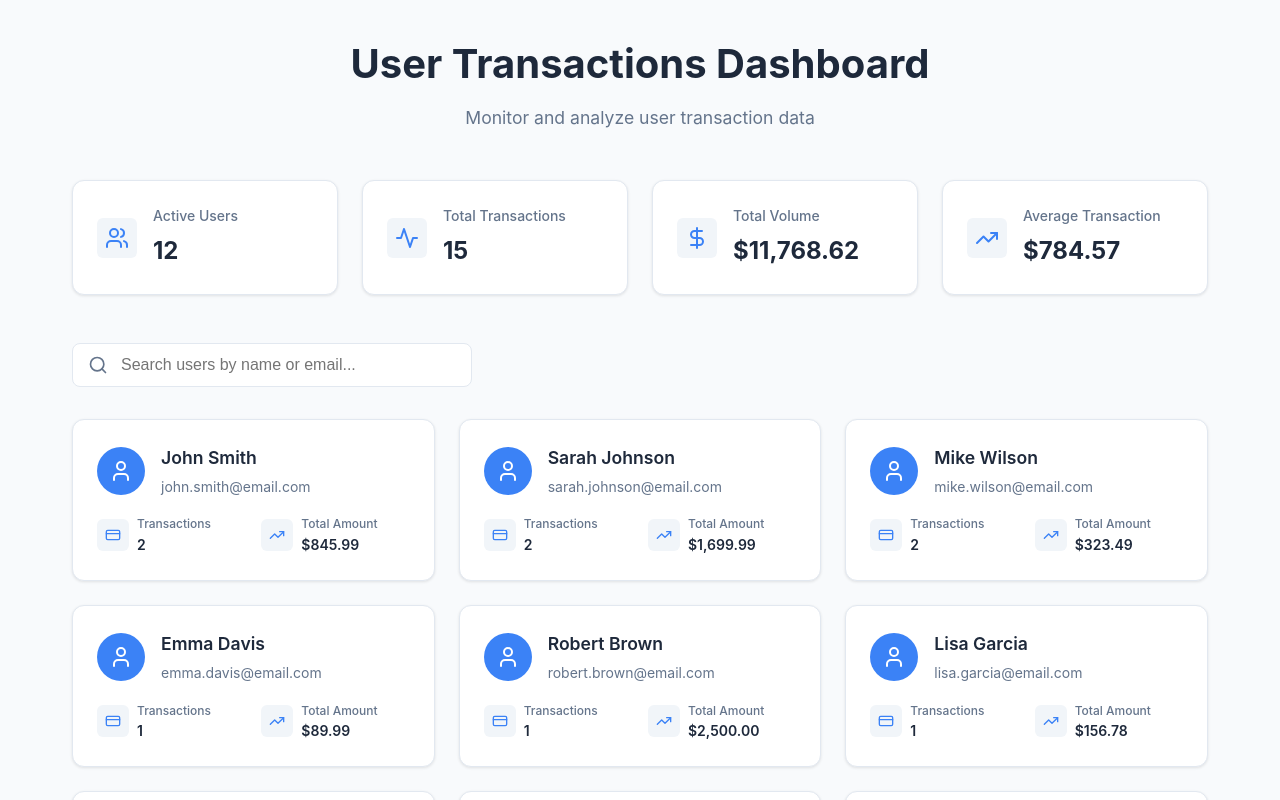
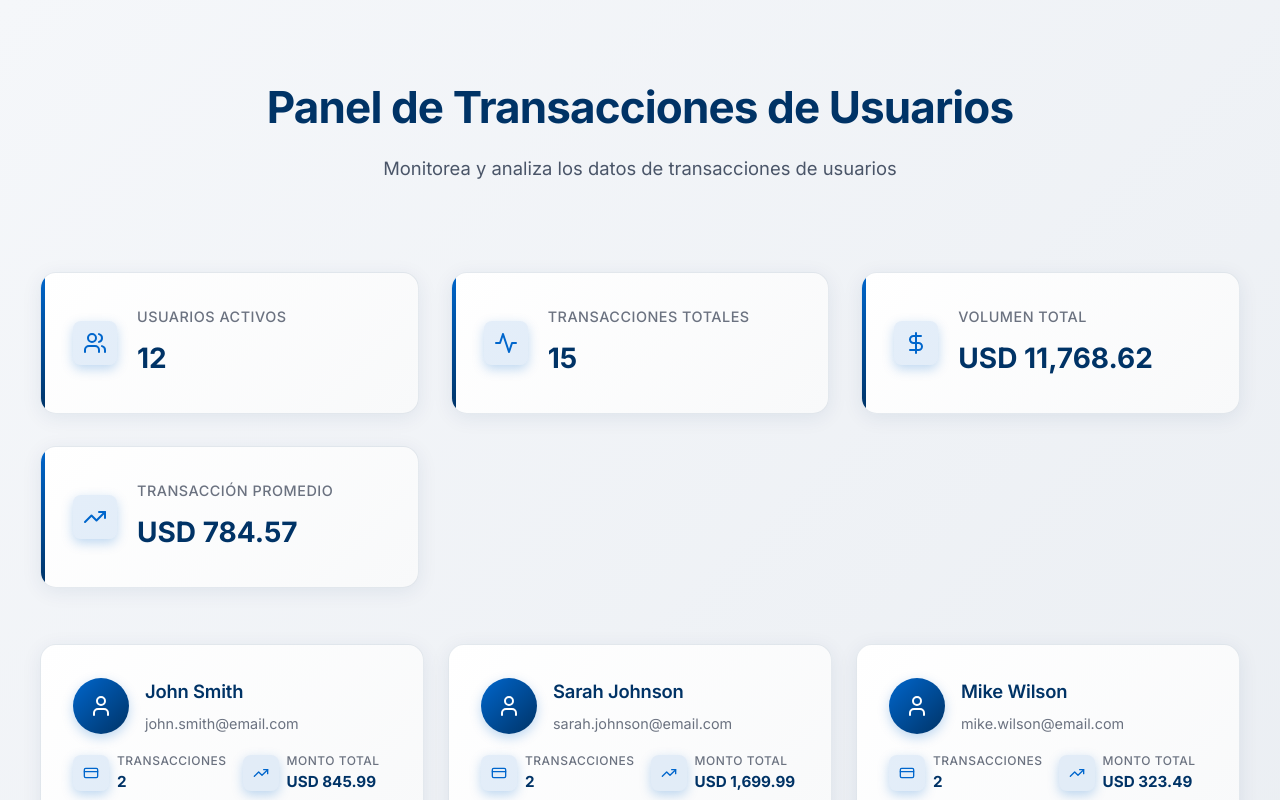
Before and after one commit to mio92/pagos-en-linea, a React (Create React App) app: page / in a window 1280 px wide. Shown: the top 800 px of the page. Built offline with nearby package versions, Linux system fonts and the light colour scheme.

Commit message:
Ajusta buscador en dashboard

```diff
--- a/public/index.html
+++ b/public/index.html
@@ -1,18 +1,21 @@
 <!DOCTYPE html>
-<html lang="en">
+<html lang="es">
   <head>
     <meta charset="utf-8" />
     <link rel="icon" href="%PUBLIC_URL%/favicon.ico" />
+    <link rel="preconnect" href="https://fonts.googleapis.com">
+    <link rel="preconnect" href="https://fonts.gstatic.com" crossorigin>
+    <link href="https://fonts.googleapis.com/css2?family=Inter:wght@400;500;600;700&display=swap" rel="stylesheet">
     <meta name="viewport" content="width=device-width, initial-scale=1" />
-    <meta name="theme-color" content="#000000" />
+    <meta name="theme-color" content="#003366" />
     <meta
       name="description"
-      content="User Transactions Viewer - Modern dashboard for transaction visualization"
+      content="Visor de Transacciones de Usuarios - Panel moderno para visualización de transacciones"
     />
-    <title>User Transactions Viewer</title>
+    <title>Visor de Transacciones de Usuarios</title>
   </head>
   <body>
-    <noscript>You need to enable JavaScript to run this app.</noscript>
+    <noscript>Necesitas habilitar JavaScript para ejecutar esta aplicación.</noscript>
     <div id="root"></div>
   </body>
 </html>
--- a/src/components/Dashboard.tsx
+++ b/src/components/Dashboard.tsx
@@ -40,8 +40,8 @@ const Dashboard: React.FC = () => {
   return (
     <div className="dashboard">
       <div className="dashboard-header">
-        <h1>User Transactions Dashboard</h1>
-        <p>Monitor and analyze user transaction data</p>
+        <h1>Panel de Transacciones de Usuarios</h1>
+        <p>Monitorea y analiza los datos de transacciones de usuarios</p>
       </div>
 
       <div className="dashboard-stats">
@@ -50,7 +50,7 @@ const Dashboard: React.FC = () => {
             <Users size={24} />
           </div>
           <div className="stat-content">
-            <h3>Active Users</h3>
+            <h3>Usuarios Activos</h3>
             <p className="stat-number">{usersWithTransactions.length}</p>
           </div>
         </div>
@@ -60,7 +60,7 @@ const Dashboard: React.FC = () => {
             <Activity size={24} />
           </div>
           <div className="stat-content">
-            <h3>Total Transactions</h3>
+            <h3>Transacciones Totales</h3>
             <p className="stat-number">{transactionSummary.totalTransactions}</p>
           </div>
         </div>
@@ -70,7 +70,7 @@ const Dashboard: React.FC = () => {
             <DollarSign size={24} />
           </div>
           <div className="stat-content">
-            <h3>Total Volume</h3>
+            <h3>Volumen Total</h3>
             <p className="stat-number">{formatCurrency(transactionSummary.totalAmount)}</p>
           </div>
         </div>
@@ -80,24 +80,24 @@ const Dashboard: React.FC = () => {
             <TrendingUp size={24} />
           </div>
           <div className="stat-content">
-            <h3>Average Transaction</h3>
+            <h3>Transacción Promedio</h3>
             <p className="stat-number">{formatCurrency(transactionSummary.averageAmount)}</p>
           </div>
         </div>
       </div>
 
-      <div className="dashboard-controls">
+      {/* <div className="dashboard-controls">
         <div className="search-container">
           <Search size={20} />
           <input
             type="text"
-            placeholder="Search users by name or email..."
+            placeholder="Buscar usuarios por nombre o correo electrónico..."
             value={searchTerm}
             onChange={(e) => setSearchTerm(e.target.value)}
             className="search-input"
           />
         </div>
-      </div>
+      </div> */}
 
       <div className="users-grid">
         {filteredUsers.map(user => (
@@ -111,7 +111,7 @@ const Dashboard: React.FC = () => {
 
       {filteredUsers.length === 0 && (
         <div className="empty-state">
-          <p>No users found matching your search criteria.</p>
+          <p>No se encontraron usuarios que coincidan con tu búsqueda.</p>
         </div>
       )}
     </div>
--- a/src/components/TransactionChart.tsx
+++ b/src/components/TransactionChart.tsx
@@ -8,7 +8,7 @@ interface TransactionChartProps {
 }
 
 const TransactionChart: React.FC<TransactionChartProps> = ({ transactions }) => {
-  // Group transactions by date for chart visualization
+  // Agrupar transacciones por fecha para visualización en el gráfico
   const chartData = transactions.reduce((acc, transaction) => {
     const date = new Date(transaction.created_at).toLocaleDateString();
     const existing = acc.find(item => item.date === date);
@@ -31,12 +31,12 @@ const TransactionChart: React.FC<TransactionChartProps> = ({ transactions }) =>
     if (active && payload && payload.length) {
       return (
         <div className="chart-tooltip">
-          <p className="tooltip-label">{`Date: ${label}`}</p>
+          <p className="tooltip-label">{`Fecha: ${label}`}</p>
           <p className="tooltip-amount">
-            {`Amount: ${formatCurrency(payload[0].value)}`}
+            {`Monto: ${formatCurrency(payload[0].value)}`}
           </p>
           <p className="tooltip-count">
-            {`Transactions: ${payload[0].payload.count}`}
+            {`Transacciones: ${payload[0].payload.count}`}
           </p>
         </div>
       );
@@ -46,15 +46,21 @@ const TransactionChart: React.FC<TransactionChartProps> = ({ transactions }) =>
 
   return (
     <div className="transaction-chart">
-      <h3>Transaction Overview</h3>
+      <h3>Resumen de Transacciones</h3>
       <div className="chart-container">
         <ResponsiveContainer width="100%" height={300}>
           <BarChart data={chartData}>
-            <CartesianGrid strokeDasharray="3 3" />
-            <XAxis dataKey="date" />
-            <YAxis tickFormatter={(value) => `$${value}`} />
+            <defs>
+              <linearGradient id="colorGradient" x1="0" y1="0" x2="0" y2="1">
+                <stop offset="0%" stopColor="#0066cc" />
+                <stop offset="100%" stopColor="#003366" />
+              </linearGradient>
+            </defs>
+            <CartesianGrid strokeDasharray="3 3" stroke="rgba(0, 51, 102, 0.1)" />
+            <XAxis dataKey="date" stroke="#6b7280" />
+            <YAxis tickFormatter={(value) => `$${value.toLocaleString('es-MX')}`} stroke="#6b7280" />
             <Tooltip content={<CustomTooltip />} />
-            <Bar dataKey="amount" fill="#3b82f6" radius={[4, 4, 0, 0]} />
+            <Bar dataKey="amount" fill="url(#colorGradient)" radius={[8, 8, 0, 0]} />
           </BarChart>
         </ResponsiveContainer>
       </div>
--- a/src/components/TransactionList.tsx
+++ b/src/components/TransactionList.tsx
@@ -23,7 +23,7 @@ const TransactionList: React.FC<TransactionListProps> = ({ transactions }) => {
 
   return (
     <div className="transaction-list">
-      <h3>Transaction History</h3>
+      <h3>Historial de Transacciones</h3>
       <div className="transaction-items">
         {transactions.map(transaction => (
           <div key={transaction.id} className="transaction-item">
@@ -33,7 +33,7 @@ const TransactionList: React.FC<TransactionListProps> = ({ transactions }) => {
 
             <div className="transaction-details">
               <div className="transaction-id">
-                Transaction #{transaction.id}
+                Transacción #{transaction.id}
               </div>
               <div className="transaction-date">
                 {formatDate(transaction.created_at)}
--- a/src/components/UserCard.tsx
+++ b/src/components/UserCard.tsx
@@ -30,7 +30,7 @@ const UserCard: React.FC<UserCardProps> = ({ user, onClick }) => {
             <CreditCard size={16} />
           </div>
           <div className="stat-content">
-            <span className="stat-label">Transactions</span>
+            <span className="stat-label">Transacciones</span>
             <span className="stat-value">{user.transactionCount}</span>
           </div>
         </div>
@@ -40,7 +40,7 @@ const UserCard: React.FC<UserCardProps> = ({ user, onClick }) => {
             <TrendingUp size={16} />
           </div>
           <div className="stat-content">
-            <span className="stat-label">Total Amount</span>
+            <span className="stat-label">Monto Total</span>
             <span className="stat-value">{formatCurrency(user.totalAmount)}</span>
           </div>
         </div>
--- a/src/components/UserDetail.tsx
+++ b/src/components/UserDetail.tsx
@@ -20,7 +20,7 @@ const UserDetail: React.FC<UserDetailProps> = ({ user, onBack }) => {
       <div className="user-detail-header">
         <button className="back-button" onClick={onBack}>
           <ArrowLeft size={20} />
-          Back to Users
+          Volver a Usuarios
         </button>
 
         <div className="user-profile">
@@ -43,7 +43,7 @@ const UserDetail: React.FC<UserDetailProps> = ({ user, onBack }) => {
             <DollarSign size={24} />
           </div>
           <div className="summary-content">
-            <h3>Total Amount</h3>
+            <h3>Monto Total</h3>
             <p className="summary-value">{formatCurrency(user.totalAmount)}</p>
           </div>
         </div>
@@ -53,7 +53,7 @@ const UserDetail: React.FC<UserDetailProps> = ({ user, onBack }) => {
             <Calendar size={24} />
           </div>
           <div className="summary-content">
-            <h3>Total Transactions</h3>
+            <h3>Transacciones Totales</h3>
             <p className="summary-value">{user.transactionCount}</p>
           </div>
         </div>
@@ -63,7 +63,7 @@ const UserDetail: React.FC<UserDetailProps> = ({ user, onBack }) => {
             <DollarSign size={24} />
           </div>
           <div className="summary-content">
-            <h3>Average Transaction</h3>
+            <h3>Transacción Promedio</h3>
             <p className="summary-value">{formatCurrency(averageTransaction)}</p>
           </div>
         </div>
--- a/src/styles/index.css
+++ b/src/styles/index.css
@@ -5,84 +5,113 @@
 }
 
 body {
-  font-family: -apple-system, BlinkMacSystemFont, 'Segoe UI', 'Roboto', 'Oxygen',
+  font-family: 'Inter', -apple-system, BlinkMacSystemFont, 'Segoe UI', 'Roboto', 'Oxygen',
     'Ubuntu', 'Cantarell', 'Fira Sans', 'Droid Sans', 'Helvetica Neue',
     sans-serif;
   -webkit-font-smoothing: antialiased;
   -moz-osx-font-smoothing: grayscale;
-  background-color: #f8fafc;
-  color: #1e293b;
+  background: linear-gradient(135deg, #f5f7fa 0%, #e8ecf1 100%);
+  color: #1a2332;
   line-height: 1.6;
 }
 
 .dashboard {
-  max-width: 1200px;
+  max-width: 1400px;
   margin: 0 auto;
-  padding: 2rem;
+  padding: 2.5rem;
 }
 
 .dashboard-header {
   text-align: center;
-  margin-bottom: 3rem;
+  margin-bottom: 3.5rem;
+  padding: 2rem 0;
 }
 
 .dashboard-header h1 {
-  font-size: 2.5rem;
+  font-size: 2.75rem;
   font-weight: 700;
-  color: #1e293b;
-  margin-bottom: 0.5rem;
+  color: #003366;
+  margin-bottom: 0.75rem;
+  letter-spacing: -0.02em;
 }
 
 .dashboard-header p {
-  font-size: 1.1rem;
-  color: #64748b;
+  font-size: 1.15rem;
+  color: #4a5568;
+  font-weight: 400;
 }
 
 .dashboard-stats {
   display: grid;
-  grid-template-columns: repeat(auto-fit, minmax(250px, 1fr));
-  gap: 1.5rem;
-  margin-bottom: 3rem;
+  grid-template-columns: repeat(auto-fit, minmax(280px, 1fr));
+  gap: 2rem;
+  margin-bottom: 3.5rem;
 }
 
 .stat-card {
-  background: white;
-  padding: 1.5rem;
-  border-radius: 12px;
-  box-shadow: 0 1px 3px rgba(0, 0, 0, 0.1);
+  background: linear-gradient(135deg, #ffffff 0%, #f8f9fa 100%);
+  padding: 2rem;
+  border-radius: 16px;
+  box-shadow: 0 4px 20px rgba(0, 51, 102, 0.08);
   display: flex;
   align-items: center;
-  gap: 1rem;
-  border: 1px solid #e2e8f0;
-  transition: transform 0.2s, box-shadow 0.2s;
+  gap: 1.25rem;
+  border: 1px solid rgba(0, 51, 102, 0.1);
+  transition: all 0.3s cubic-bezier(0.4, 0, 0.2, 1);
+  position: relative;
+  overflow: hidden;
+}
+
+.stat-card::before {
+  content: '';
+  position: absolute;
+  top: 0;
+  left: 0;
+  width: 4px;
+  height: 100%;
+  background: linear-gradient(180deg, #0066cc 0%, #003366 100%);
+  transition: width 0.3s ease;
 }
 
 .stat-card:hover {
-  transform: translateY(-2px);
-  box-shadow: 0 4px 12px rgba(0, 0, 0, 0.15);
+  transform: translateY(-4px);
+  box-shadow: 0 8px 30px rgba(0, 51, 102, 0.15);
+  border-color: rgba(0, 102, 204, 0.3);
+}
+
+.stat-card:hover::before {
+  width: 100%;
+  opacity: 0.05;
 }
 
 .stat-icon {
-  background: #3b82f6;
+  background: linear-gradient(135deg, #0066cc 0%, #003366 100%);
   color: white;
-  padding: 0.75rem;
-  border-radius: 8px;
+  padding: 1rem;
+  border-radius: 12px;
   display: flex;
   align-items: center;
   justify-content: center;
+  box-shadow: 0 4px 12px rgba(0, 102, 204, 0.25);
+  position: relative;
+  z-index: 1;
 }
 
 .stat-content h3 {
-  font-size: 0.875rem;
+  font-size: 0.9rem;
   font-weight: 500;
-  color: #64748b;
-  margin-bottom: 0.25rem;
+  color: #6b7280;
+  margin-bottom: 0.5rem;
+  text-transform: uppercase;
+  letter-spacing: 0.5px;
 }
 
 .stat-number {
-  font-size: 1.5rem;
+  font-size: 1.75rem;
   font-weight: 700;
-  color: #1e293b;
+  color: #003366;
+  position: relative;
+  z-index: 1;
 }
 
 .dashboard-controls {
@@ -91,31 +120,39 @@ body {
 
 .search-container {
   position: relative;
-  max-width: 400px;
+  max-width: 450px;
 }
 
 .search-container svg {
   position: absolute;
-  left: 1rem;
+  left: 1.25rem;
   top: 50%;
   transform: translateY(-50%);
-  color: #64748b;
+  color: #6b7280;
+  z-index: 2;
 }
 
 .search-input {
   width: 100%;
-  padding: 0.75rem 1rem 0.75rem 3rem;
-  border: 1px solid #e2e8f0;
-  border-radius: 8px;
+  padding: 1rem 1.25rem 1rem 3.5rem;
+  border: 2px solid rgba(0, 51, 102, 0.15);
+  border-radius: 12px;
   font-size: 1rem;
   background: white;
-  transition: border-color 0.2s, box-shadow 0.2s;
+  transition: all 0.3s ease;
+  color: #1a2332;
+  font-weight: 400;
+}
+
+.search-input::placeholder {
+  color: #9ca3af;
 }
 
 .search-input:focus {
   outline: none;
-  border-color: #3b82f6;
-  box-shadow: 0 0 0 3px rgba(59, 130, 246, 0.1);
+  border-color: #0066cc;
+  box-shadow: 0 0 0 4px rgba(0, 102, 204, 0.1);
+  background: #ffffff;
 }
 
 .users-grid {
@@ -125,18 +162,37 @@ body {
 }
 
 .user-card {
-  background: white;
-  padding: 1.5rem;
-  border-radius: 12px;
-  box-shadow: 0 1px 3px rgba(0, 0, 0, 0.1);
-  border: 1px solid #e2e8f0;
+  background: linear-gradient(135deg, #ffffff 0%, #f8f9fa 100%);
+  padding: 2rem;
+  border-radius: 16px;
+  box-shadow: 0 4px 20px rgba(0, 51, 102, 0.08);
+  border: 1px solid rgba(0, 51, 102, 0.1);
   cursor: pointer;
-  transition: transform 0.2s, box-shadow 0.2s;
+  transition: all 0.3s cubic-bezier(0.4, 0, 0.2, 1);
+  position: relative;
+  overflow: hidden;
+}
+
+.user-card::before {
+  content: '';
+  position: absolute;
+  top: 0;
+  left: 0;
+  width: 100%;
+  height: 4px;
+  background: linear-gradient(90deg, #0066cc 0%, #003366 100%);
+  transform: scaleX(0);
+  transition: transform 0.3s ease;
 }
 
 .user-card:hover {
-  transform: translateY(-2px);
-  box-shadow: 0 4px 12px rgba(0, 0, 0, 0.15);
+  transform: translateY(-6px);
+  box-shadow: 0 12px 40px rgba(0, 51, 102, 0.15);
+  border-color: rgba(0, 102, 204, 0.3);
+}
+
+.user-card:hover::before {
+  transform: scaleX(1);
 }
 
 .user-card-header {
@@ -147,26 +203,31 @@ body {
 }
 
 .user-avatar {
-  background: #3b82f6;
+  background: linear-gradient(135deg, #0066cc 0%, #003366 100%);
   color: white;
-  width: 48px;
-  height: 48px;
+  width: 56px;
+  height: 56px;
   border-radius: 50%;
   display: flex;
   align-items: center;
   justify-content: center;
+  box-shadow: 0 4px 12px rgba(0, 102, 204, 0.25);
+  position: relative;
+  z-index: 1;
 }
 
 .user-info h3 {
-  font-size: 1.1rem;
+  font-size: 1.15rem;
   font-weight: 600;
-  color: #1e293b;
-  margin-bottom: 0.25rem;
+  color: #003366;
+  margin-bottom: 0.375rem;
+  letter-spacing: -0.01em;
 }
 
 .user-info p {
-  font-size: 0.875rem;
-  color: #64748b;
+  font-size: 0.9rem;
+  color: #6b7280;
+  font-weight: 400;
 }
 
 .user-stats {
@@ -182,10 +243,13 @@ body {
 }
 
 .stat-icon {
-  background: #f1f5f9;
-  color: #3b82f6;
-  padding: 0.5rem;
-  border-radius: 6px;
+  background: rgba(0, 102, 204, 0.1);
+  color: #0066cc;
+  padding: 0.625rem;
+  border-radius: 8px;
+  display: flex;
+  align-items: center;
+  justify-content: center;
 }
 
 .stat-content {
@@ -195,27 +259,38 @@ body {
 
 .stat-label {
   font-size: 0.75rem;
-  color: #64748b;
+  color: #6b7280;
   font-weight: 500;
+  text-transform: uppercase;
+  letter-spacing: 0.5px;
 }
 
 .stat-value {
-  font-size: 0.875rem;
-  font-weight: 600;
-  color: #1e293b;
+  font-size: 0.95rem;
+  font-weight: 700;
+  color: #003366;
 }
 
 .empty-state {
   text-align: center;
-  padding: 3rem;
-  color: #64748b;
+  padding: 4rem 2rem;
+  color: #6b7280;
+  background: white;
+  border-radius: 16px;
+  box-shadow: 0 4px 20px rgba(0, 51, 102, 0.08);
+  border: 1px solid rgba(0, 51, 102, 0.1);
+}
+
+.empty-state p {
+  font-size: 1.1rem;
+  font-weight: 400;
 }
 
 /* User Detail Styles */
 .user-detail {
-  max-width: 1200px;
+  max-width: 1400px;
   margin: 0 auto;
-  padding: 2rem;
+  padding: 2.5rem;
 }
 
 .user-detail-header {
@@ -225,19 +300,22 @@ body {
 .back-button {
   display: flex;
   align-items: center;
-  gap: 0.5rem;
+  gap: 0.625rem;
   background: none;
   border: none;
-  color: #3b82f6;
+  color: #0066cc;
   font-size: 1rem;
+  font-weight: 500;
   cursor: pointer;
-  padding: 0.5rem 0;
+  padding: 0.75rem 1rem;
   margin-bottom: 1.5rem;
-  transition: color 0.2s;
+  transition: all 0.3s ease;
+  border-radius: 8px;
 }
 
 .back-button:hover {
-  color: #2563eb;
+  color: #003366;
+  background: rgba(0, 102, 204, 0.05);
 }
 
 .user-profile {
@@ -247,30 +325,33 @@ body {
 }
 
 .user-avatar-large {
-  width: 80px;
-  height: 80px;
-  background: #3b82f6;
+  width: 96px;
+  height: 96px;
+  background: linear-gradient(135deg, #0066cc 0%, #003366 100%);
   color: white;
   border-radius: 50%;
   display: flex;
   align-items: center;
   justify-content: center;
-  font-size: 2rem;
-  font-weight: 600;
+  font-size: 2.5rem;
+  font-weight: 700;
+  box-shadow: 0 8px 24px rgba(0, 102, 204, 0.3);
 }
 
 .user-profile-info h1 {
-  font-size: 2rem;
+  font-size: 2.25rem;
   font-weight: 700;
-  color: #1e293b;
-  margin-bottom: 0.5rem;
+  color: #003366;
+  margin-bottom: 0.75rem;
+  letter-spacing: -0.02em;
 }
 
 .user-contact {
   display: flex;
   align-items: center;
-  gap: 0.5rem;
-  color: #64748b;
+  gap: 0.625rem;
+  color: #6b7280;
+  font-size: 1rem;
 }
 
 .user-summary {
@@ -281,37 +362,62 @@ body {
 }
 
 .summary-card {
-  background: white;
-  padding: 1.5rem;
-  border-radius: 12px;
-  box-shadow: 0 1px 3px rgba(0, 0, 0, 0.1);
-  border: 1px solid #e2e8f0;
+  background: linear-gradient(135deg, #ffffff 0%, #f8f9fa 100%);
+  padding: 2rem;
+  border-radius: 16px;
+  box-shadow: 0 4px 20px rgba(0, 51, 102, 0.08);
+  border: 1px solid rgba(0, 51, 102, 0.1);
   display: flex;
   align-items: center;
-  gap: 1rem;
+  gap: 1.25rem;
+  transition: all 0.3s cubic-bezier(0.4, 0, 0.2, 1);
+  position: relative;
+  overflow: hidden;
+}
+
+.summary-card::before {
+  content: '';
+  position: absolute;
+  top: 0;
+  left: 0;
+  width: 4px;
+  height: 100%;
+  background: linear-gradient(180deg, #0066cc 0%, #003366 100%);
+}
+
+.summary-card:hover {
+  transform: translateY(-4px);
+  box-shadow: 0 8px 30px rgba(0, 51, 102, 0.15);
 }
 
 .summary-icon {
-  background: #3b82f6;
+  background: linear-gradient(135deg, #0066cc 0%, #003366 100%);
   color: white;
-  padding: 0.75rem;
-  border-radius: 8px;
+  padding: 1rem;
+  border-radius: 12px;
   display: flex;
   align-items: center;
   justify-content: center;
+  box-shadow: 0 4px 12px rgba(0, 102, 204, 0.25);
+  position: relative;
+  z-index: 1;
 }
 
 .summary-content h3 {
-  font-size: 0.875rem;
+  font-size: 0.9rem;
   font-weight: 500;
-  color: #64748b;
-  margin-bottom: 0.25rem;
+  color: #6b7280;
+  margin-bottom: 0.5rem;
+  text-transform: uppercase;
+  letter-spacing: 0.5px;
 }
 
 .summary-value {
-  font-size: 1.5rem;
+  font-size: 1.75rem;
   font-weight: 700;
-  color: #1e293b;
+  color: #003366;
+  position: relative;
+  z-index: 1;
 }
 
 .user-detail-content {
@@ -322,18 +428,19 @@ body {
 
 /* Transaction Chart Styles */
 .transaction-chart {
-  background: white;
-  padding: 1.5rem;
-  border-radius: 12px;
-  box-shadow: 0 1px 3px rgba(0, 0, 0, 0.1);
-  border: 1px solid #e2e8f0;
+  background: linear-gradient(135deg, #ffffff 0%, #f8f9fa 100%);
+  padding: 2rem;
+  border-radius: 16px;
+  box-shadow: 0 4px 20px rgba(0, 51, 102, 0.08);
+  border: 1px solid rgba(0, 51, 102, 0.1);
 }
 
 .transaction-chart h3 {
-  font-size: 1.25rem;
+  font-size: 1.35rem;
   font-weight: 600;
-  color: #1e293b;
-  margin-bottom: 1rem;
+  color: #003366;
+  margin-bottom: 1.5rem;
+  letter-spacing: -0.01em;
 }
 
 .chart-container {
@@ -343,38 +450,41 @@ body {
 
 .chart-tooltip {
   background: white;
-  padding: 0.75rem;
-  border-radius: 8px;
-  box-shadow: 0 4px 12px rgba(0, 0, 0, 0.15);
-  border: 1px solid #e2e8f0;
+  padding: 1rem;
+  border-radius: 12px;
+  box-shadow: 0 8px 24px rgba(0, 51, 102, 0.15);
+  border: 1px solid rgba(0, 51, 102, 0.1);
 }
 
 .tooltip-label {
   font-weight: 600;
-  color: #1e293b;
-  margin-bottom: 0.25rem;
+  color: #003366;
+  margin-bottom: 0.5rem;
+  font-size: 0.9rem;
 }
 
 .tooltip-amount,
 .tooltip-count {
   font-size: 0.875rem;
-  color: #64748b;
+  color: #6b7280;
+  font-weight: 500;
 }
 
 /* Transaction List Styles */
 .transaction-list {
-  background: white;
-  padding: 1.5rem;
-  border-radius: 12px;
-  box-shadow: 0 1px 3px rgba(0, 0, 0, 0.1);
-  border: 1px solid #e2e8f0;
+  background: linear-gradient(135deg, #ffffff 0%, #f8f9fa 100%);
+  padding: 2rem;
+  border-radius: 16px;
+  box-shadow: 0 4px 20px rgba(0, 51, 102, 0.08);
+  border: 1px solid rgba(0, 51, 102, 0.1);
 }
 
 .transaction-list h3 {
-  font-size: 1.25rem;
+  font-size: 1.35rem;
   font-weight: 600;
-  color: #1e293b;
-  margin-bottom: 1rem;
+  color: #003366;
+  margin-bottom: 1.5rem;
+  letter-spacing: -0.01em;
 }
 
 .transaction-items {
@@ -385,9 +495,19 @@ body {
 .transaction-item {
   display: flex;
   align-items: center;
-  gap: 1rem;
-  padding: 0.75rem 0;
-  border-bottom: 1px solid #f1f5f9;
+  gap: 1.25rem;
+  padding: 1rem 0;
+  border-bottom: 1px solid rgba(0, 51, 102, 0.08);
+  transition: background-color 0.2s ease;
+}
+
+.transaction-item:hover {
+  background-color: rgba(0, 102, 204, 0.02);
+  padding-left: 0.5rem;
+  padding-right: 0.5rem;
+  margin-left: -0.5rem;
+  margin-right: -0.5rem;
+  border-radius: 8px;
 }
 
 .transaction-item:last-child {
@@ -418,19 +538,20 @@ body {
 
 .transaction-id {
   font-weight: 600;
-  color: #1e293b;
-  font-size: 0.875rem;
+  color: #003366;
+  font-size: 0.9rem;
 }
 
 .transaction-date {
-  font-size: 0.75rem;
-  color: #64748b;
+  font-size: 0.8rem;
+  color: #6b7280;
+  font-weight: 400;
 }
 
 .transaction-amount {
-  font-weight: 600;
-  color: #1e293b;
-  font-size: 1rem;
+  font-weight: 700;
+  color: #003366;
+  font-size: 1.1rem;
 }
 
 /* Responsive Design */
--- a/src/utils/dataProcessing.ts
+++ b/src/utils/dataProcessing.ts
@@ -11,7 +11,7 @@ export const processUserTransactions = (users: User[], transactions: Transaction
       totalAmount,
       transactionCount: userTransactions.length
     };
-  }).filter(user => user.transactionCount > 0); // Only show users with transactions
+  }).filter(user => user.transactionCount > 0); // Solo mostrar usuarios con transacciones
 };
 
 export const calculateTransactionSummary = (transactions: Transaction[]): TransactionSummary => {
@@ -31,14 +31,14 @@ export const calculateTransactionSummary = (transactions: Transaction[]): Transa
 };
 
 export const formatCurrency = (amount: number): string => {
-  return new Intl.NumberFormat('en-US', {
+  return new Intl.NumberFormat('es-MX', {
     style: 'currency',
     currency: 'USD'
   }).format(amount);
 };
 
 export const formatDate = (dateString: string): string => {
-  return new Date(dateString).toLocaleDateString('en-US', {
+  return new Date(dateString).toLocaleDateString('es-MX', {
     year: 'numeric',
     month: 'short',
     day: 'numeric',
```
